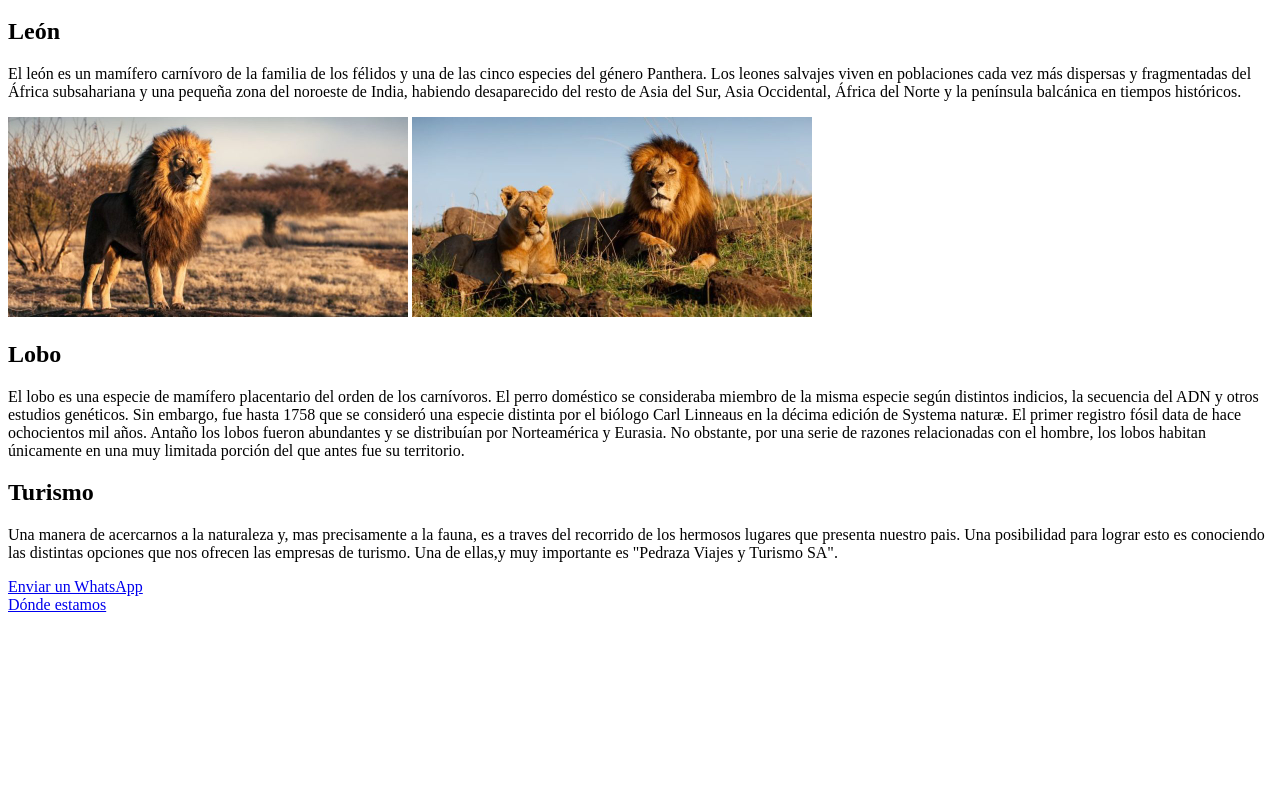
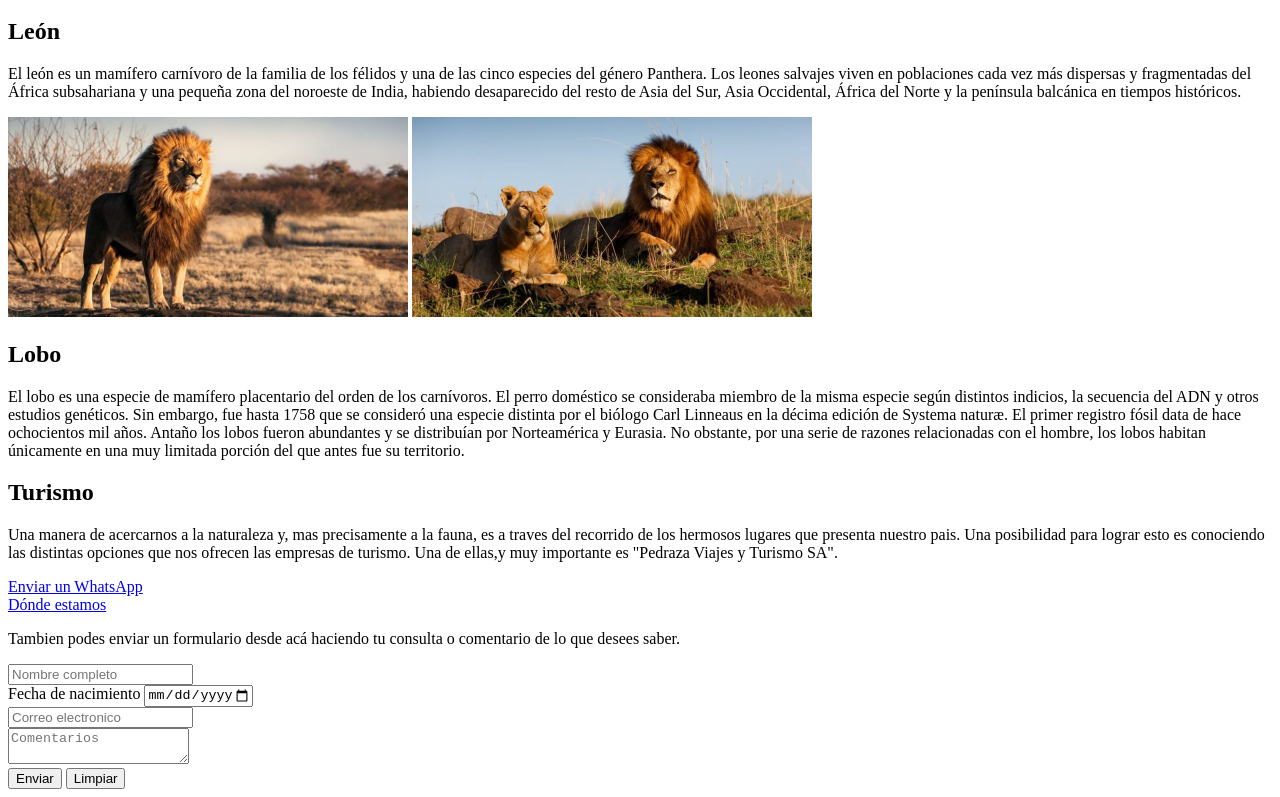
Before and after one commit to WaldoGaspari/Curso, a plain HTML site: page index.html in a window 1280 px wide. Shown: the part 690-1487 px from the top of the page. Before the commit the page ends 1312 px from the top, so only its background shows below. Drawn offline with Linux system fonts and the light colour scheme.

Commit message:
Se agrega formulario a la pagina con los campos: nombre, fecha nacimiento, email y comentarios.

```diff
--- a/index.html
+++ b/index.html
@@ -37,6 +37,22 @@
     <a href="https://wa.me/5491155822610" target="_blank">Enviar un WhatsApp</a>
     <br>
     <a href="https://goo.gl/maps/Tr3eiBMy3rNUtQut8" target="_blank">Dónde estamos</a>
-
+    <br>
+    <p>Tambien podes enviar un formulario desde acá haciendo tu consulta o comentario de lo que desees saber.</p>
+    <form action="" method="GET">
+        <section>
+        <input type="text" name="nombre" maxlength="70" placeholder="Nombre completo">
+        <br>
+        <label for="nacimiento">Fecha de nacimiento</label>
+        <input type="date" name="nacimiento" max="2022-09-04">
+        <br>
+        <input type="email" name="email" maxlength="50" placeholder="Correo electronico">
+        <br>
+        <textarea name="comentarios" maxlength="500" placeholder="Comentarios"></textarea>
+        <br>
+        <input type="submit" value="Enviar">
+        <input type="reset" value="Limpiar">
+    </section>
+    </form>
 </body>
 </html>
```
